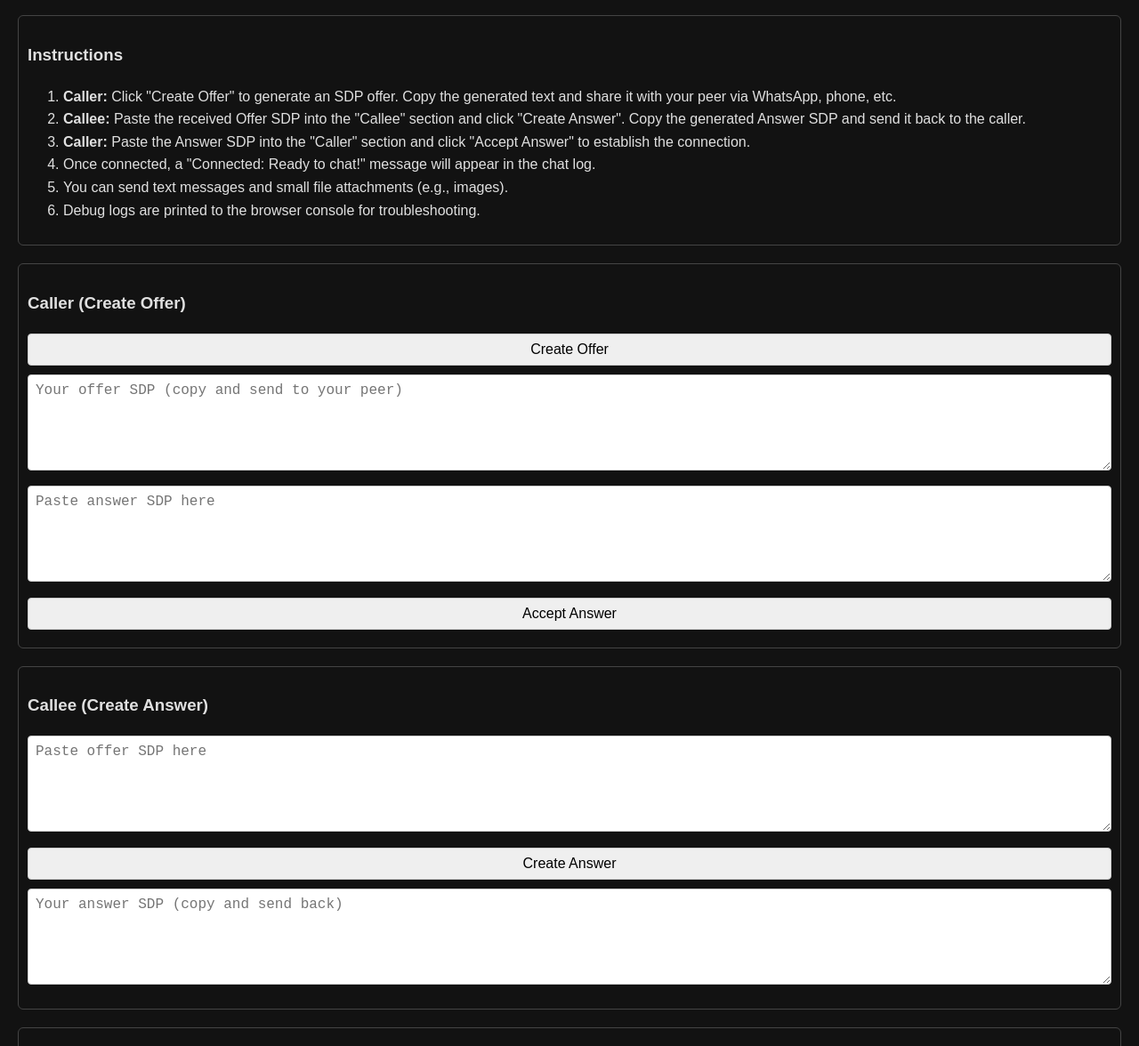
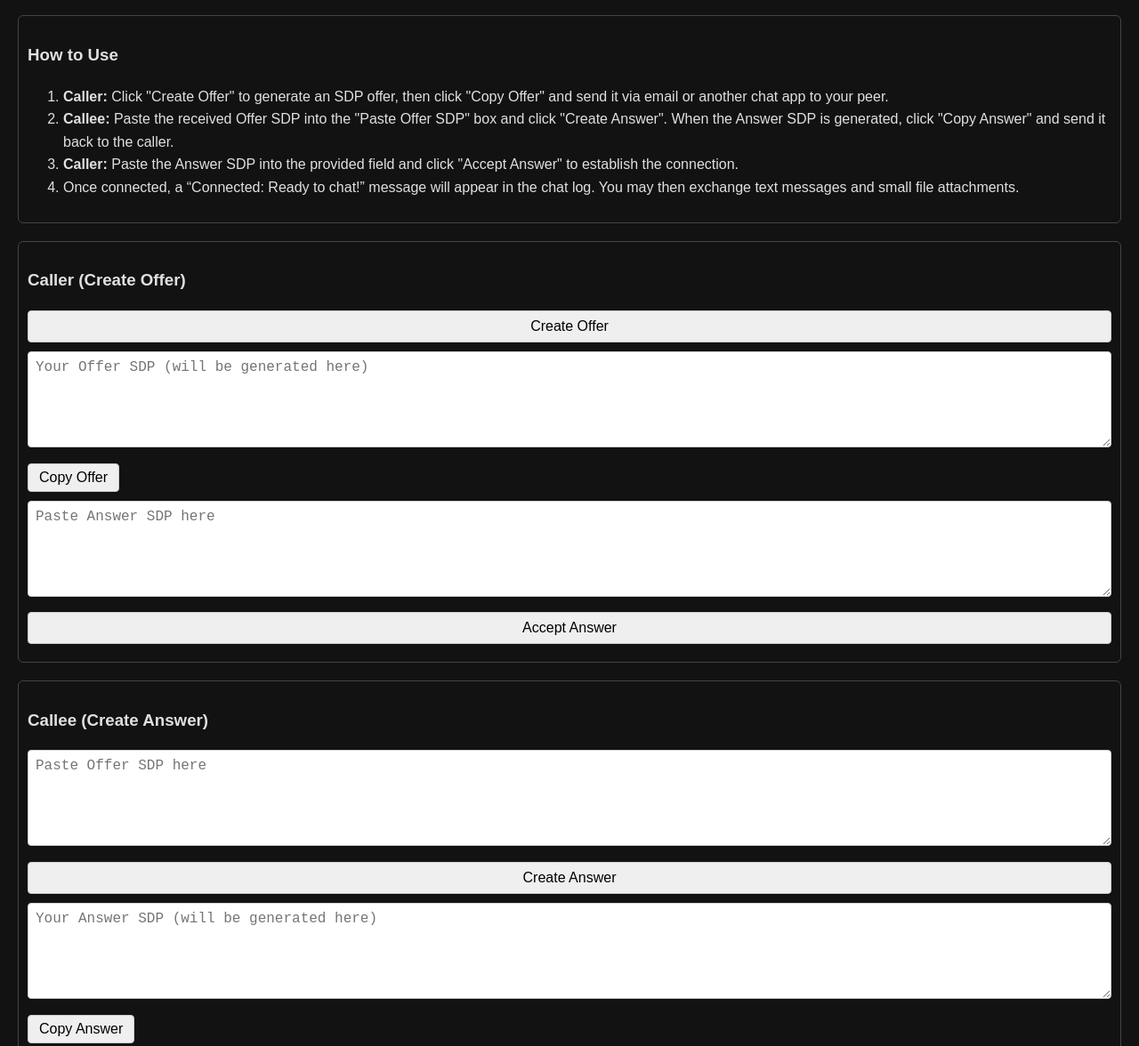
Before and after one commit to Y2PM/p2p-chat, a plain HTML site: page index.html in a window 1280 px wide. Shown: the part 127-1303 px from the top of the page at 89% size. Drawn offline with Linux system fonts and the light colour scheme.

Commit message:
Update index.html

```diff
--- a/index.html
+++ b/index.html
@@ -5,7 +5,7 @@
   <meta name="viewport" content="width=device-width, initial-scale=1.0">
   <title>P2P Chat Client</title>
   <style>
-    /* Dark mode (default) and light mode styles v2*/
+    /* Dark mode (default) and light mode styles v3*/
     body.dark {
       background-color: #121212;
       color: #e0e0e0;
@@ -28,8 +28,10 @@
       width: 100%;
       box-sizing: border-box;
     }
-    button {
-      cursor: pointer;
+    button.copy-btn {
+      width: auto;
+      padding: 6px 12px;
+      margin-bottom: 10px;
     }
     #chatLog {
       width: 100%;
@@ -68,37 +70,40 @@
 
   <h2>P2P Chat Client - Manual Signalling</h2>
   <div id="instructions" class="section">
-    <h3>Instructions</h3>
+    <h3>How to Use</h3>
     <ol>
-      <li><strong>Caller:</strong> Click "Create Offer" to generate an SDP offer. Copy the generated text and share it with your peer via WhatsApp, phone, etc.</li>
-      <li><strong>Callee:</strong> Paste the received Offer SDP into the "Callee" section and click "Create Answer". Copy the generated Answer SDP and send it back to the caller.</li>
-      <li><strong>Caller:</strong> Paste the Answer SDP into the "Caller" section and click "Accept Answer" to establish the connection.</li>
-      <li>Once connected, a "Connected: Ready to chat!" message will appear in the chat log.</li>
-      <li>You can send text messages and small file attachments (e.g., images).</li>
-      <li>Debug logs are printed to the browser console for troubleshooting.</li>
+      <li><strong>Caller:</strong> Click "Create Offer" to generate an SDP offer, then click "Copy Offer" and send it via email or another chat app to your peer.</li>
+      <li><strong>Callee:</strong> Paste the received Offer SDP into the "Paste Offer SDP" box and click "Create Answer". When the Answer SDP is generated, click "Copy Answer" and send it back to the caller.</li>
+      <li><strong>Caller:</strong> Paste the Answer SDP into the provided field and click "Accept Answer" to establish the connection.</li>
+      <li>Once connected, a “Connected: Ready to chat!” message will appear in the chat log. You may then exchange text messages and small file attachments.</li>
     </ol>
   </div>
 
+  <!-- Caller Section -->
   <div class="section">
     <h3>Caller (Create Offer)</h3>
     <button onclick="createOffer()">Create Offer</button>
-    <textarea id="offerSDP" placeholder="Your offer SDP (copy and send to your peer)" rows="5"></textarea>
-    <textarea id="answerSDP" placeholder="Paste answer SDP here" rows="5"></textarea>
+    <textarea id="offerSDP" placeholder="Your Offer SDP (will be generated here)" rows="5" readonly></textarea>
+    <button class="copy-btn" onclick="copyText('offerSDP')">Copy Offer</button>
+    <textarea id="answerSDP" placeholder="Paste Answer SDP here" rows="5"></textarea>
     <button onclick="acceptAnswer()">Accept Answer</button>
   </div>
 
+  <!-- Callee Section -->
   <div class="section">
     <h3>Callee (Create Answer)</h3>
-    <textarea id="offerSDP_in" placeholder="Paste offer SDP here" rows="5"></textarea>
+    <textarea id="offerSDP_in" placeholder="Paste Offer SDP here" rows="5"></textarea>
     <button onclick="createAnswer()">Create Answer</button>
-    <textarea id="answerSDP_out" placeholder="Your answer SDP (copy and send back)" rows="5"></textarea>
+    <textarea id="answerSDP_out" placeholder="Your Answer SDP (will be generated here)" rows="5" readonly></textarea>
+    <button class="copy-btn" onclick="copyText('answerSDP_out')">Copy Answer</button>
   </div>
 
+  <!-- Chat Section -->
   <div class="section">
     <h3>Chat</h3>
     <div id="chatLog"></div>
     <input type="text" id="msgInput" placeholder="Type your message here">
-    <button onclick="sendMessage()">Send</button>
+    <button onclick="sendMessage()">Send Message</button>
     <input type="file" id="fileInput">
     <button onclick="sendFile()">Send File</button>
   </div>
@@ -114,6 +119,16 @@
       chatLog.innerHTML += `<div>${msg}</div>`;
       chatLog.scrollTop = chatLog.scrollHeight;
       console.log("Chat Log:", msg);
+    }
+
+    // Copy text from a given textarea ID
+    function copyText(elementId) {
+      const text = document.getElementById(elementId).value;
+      navigator.clipboard.writeText(text).then(() => {
+        alert("Copied to clipboard!");
+      }).catch(err => {
+        console.error("Copy failed:", err);
+      });
     }
 
     // Toggle between dark and light mode
@@ -133,7 +148,7 @@
     // Setup the data channel event handlers with debugging logs
     function setupDataChannel() {
       dataChannel.onopen = () => {
-        logMessage("<em>DataChannel is open</em>");
+        logMessage("<em>DataChannel is open. Connected: Ready to chat!</em>");
         console.log("DataChannel opened");
       };
       dataChannel.onmessage = event => {
@@ -222,6 +237,17 @@
     function createAnswer() {
       console.log("Creating answer...");
       pc = new RTCPeerConnection(configuration);
+
+      // Set ICE candidate handler immediately
+      pc.onicecandidate = event => {
+        console.log("ICE candidate event (callee):", event);
+        if (!event.candidate) {
+          const answerSDP = JSON.stringify(pc.localDescription);
+          document.getElementById('answerSDP_out').value = answerSDP;
+          console.log("Answer SDP ready:", answerSDP);
+        }
+      };
+
       pc.ondatachannel = event => {
         dataChannel = event.channel;
         setupDataChannel();
@@ -240,16 +266,6 @@
             .then(answer => {
               console.log("Answer created:", answer);
               return pc.setLocalDescription(answer).then(() => answer);
-            })
-            .then(answer => {
-              pc.onicecandidate = event => {
-                console.log("ICE candidate event (callee):", event);
-                if (!event.candidate) {
-                  const answerSDP = JSON.stringify(pc.localDescription);
-                  document.getElementById('answerSDP_out').value = answerSDP;
-                  console.log("Answer SDP ready:", answerSDP);
-                }
-              };
             })
             .catch(err => {
               console.error("Error creating answer:", err);
```
